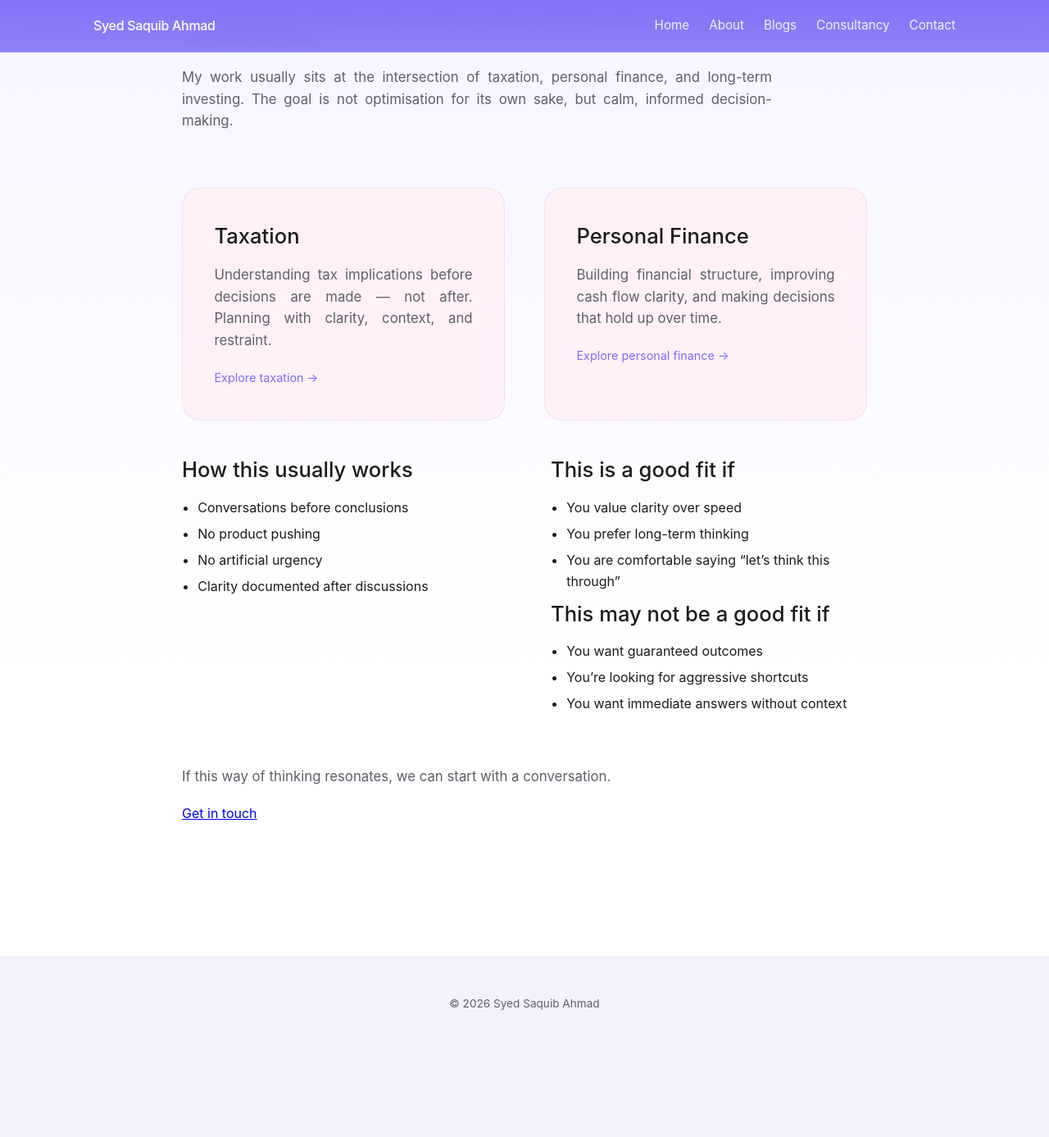
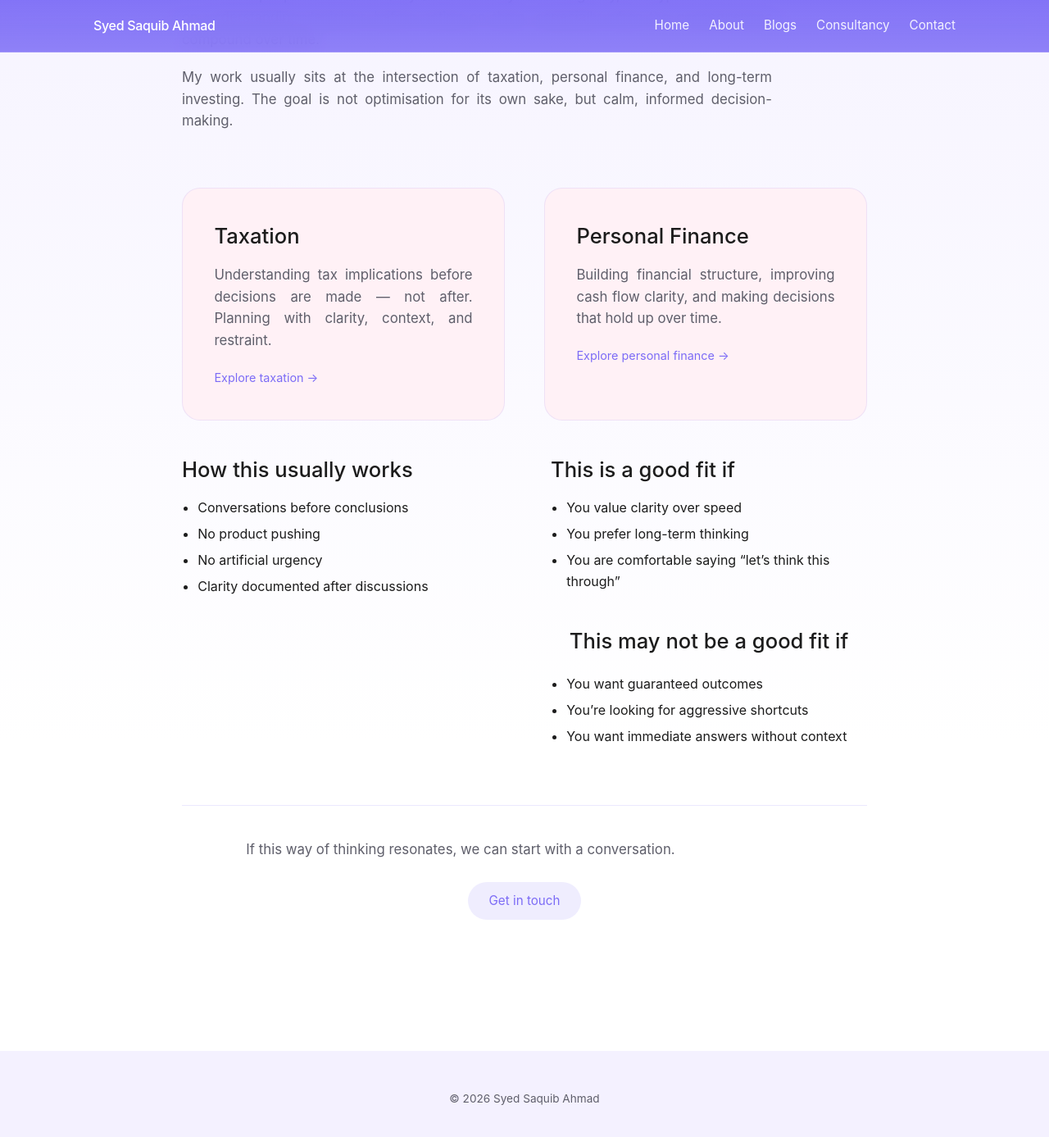
Before and after one commit to saquibahmad1234/syedsaquibahmad, a Jekyll site: the page built from consultancy.html, in a window 1280 px wide and 1400 px high, scrolled down 253 px. Shown: the top 1387 px of the window at 82% size. Built offline with Jekyll 4.4.1, drawn with Linux system fonts in a browser that asks for light colours; before the commit the page ends 1537 px from its top, so only the background shows below that.

Commit message:
Update style.css

```diff
--- a/assets/css/style.css
+++ b/assets/css/style.css
@@ -505,17 +505,47 @@
   margin-bottom: 0.4rem;
 }
 
+/* Center the "not a good fit" heading */
+.who-its-for h2:last-of-type {
+  grid-column: 1 / -1;
+  text-align: center;
+  margin: 2.5rem 0 1.2rem;
+}
+
+
 /* =========================
-   CTA Section
+   Consultancy Closing CTA
    ========================= */
 
 .consultancy-cta {
   grid-column: 1 / -1;
-  margin-top: 3.5rem;
+  margin-top: 4rem;
+  padding-top: 2.5rem;
+  border-top: 1px solid rgba(124,108,246,0.15);
+  text-align: center;
 }
 
 .consultancy-cta p {
-  margin-bottom: 1.2rem;
+  margin-bottom: 1.6rem;
+  font-size: 1.05rem;
+  color: var(--text-muted);
+}
+
+/* Button-style link */
+.consultancy-cta a {
+  display: inline-block;
+  padding: 0.7rem 1.6rem;
+  border-radius: 999px;
+  background: rgba(124,108,246,0.12);
+  color: var(--purple-main);
+  text-decoration: none;
+  font-size: 0.95rem;
+  transition: background 0.25s ease, transform 0.25s ease;
+}
+
+.consultancy-cta a:hover {
+  background: rgba(124,108,246,0.22);
+  transform: translateY(-1px);
 }
 
 /* =========================
```
